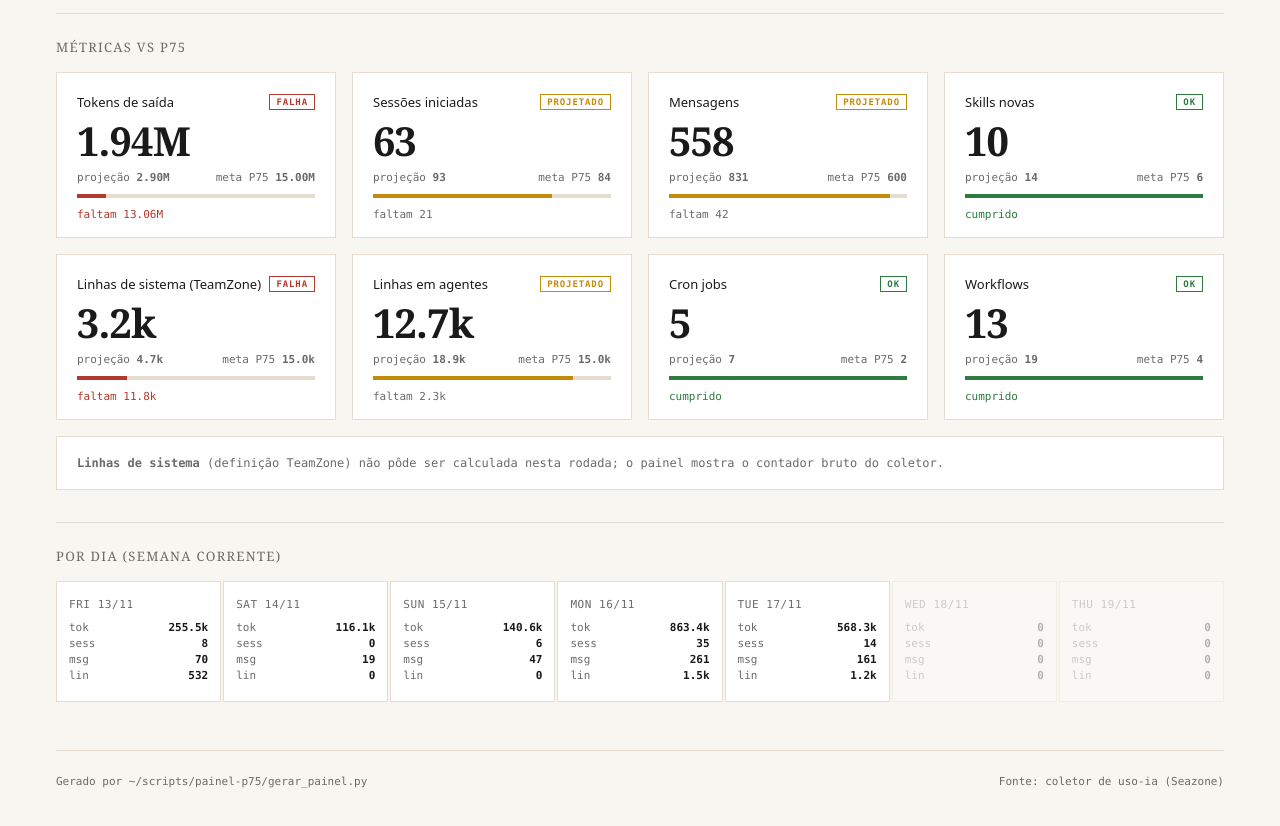
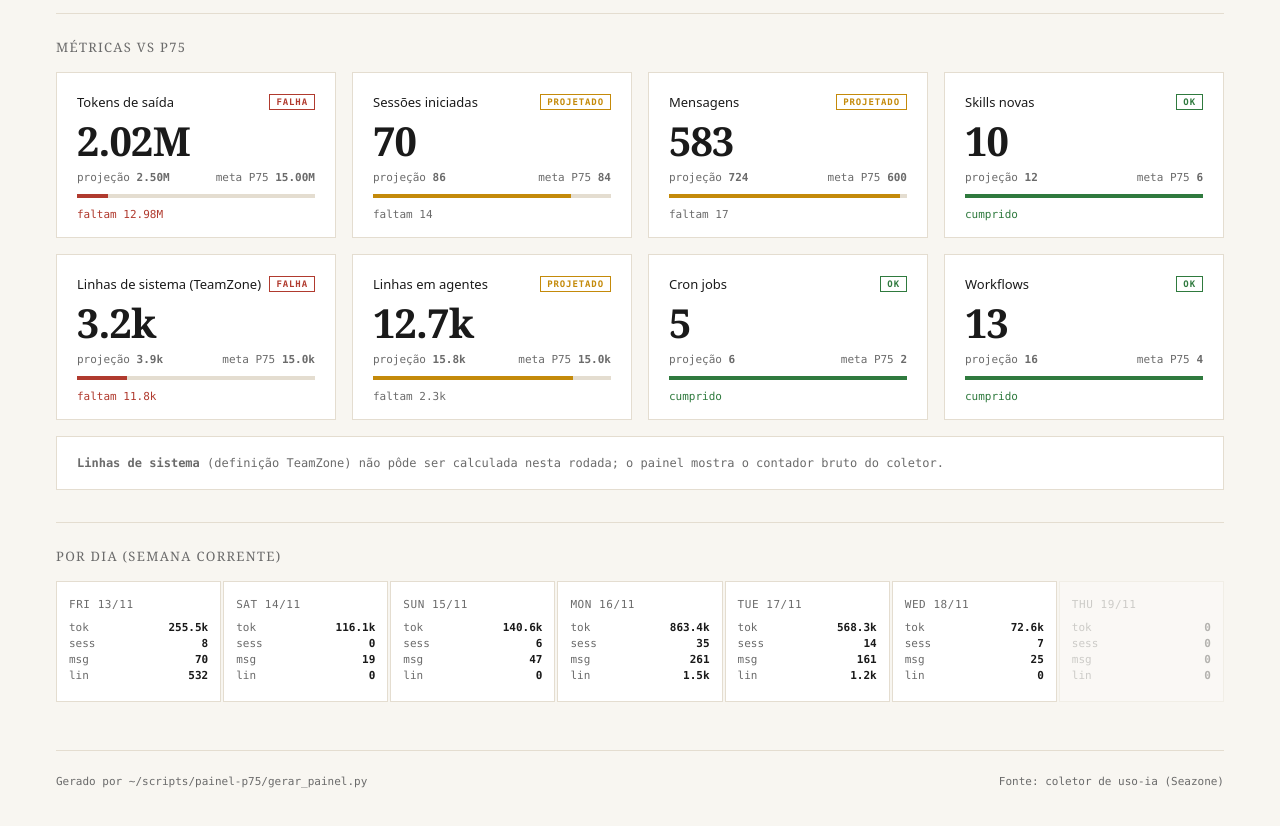
Before and after one commit to raayeoliveira/painel-p75, a plain HTML site: page index.html in a window 1280 px wide. Shown: the part 360-1186 px from the top of the page. Drawn offline with Linux system fonts and the light colour scheme.

Commit message:
atualiza painel P75 2026-11-19 08:14
Co-authored-by: Claude Opus 4.7 (1M context) <noreply@anthropic.com>

```diff
--- a/index.html
+++ b/index.html
@@ -69,7 +69,7 @@
     <div class="meta">
       <div>Rayanne Oliveira · BackOffice Franquias</div>
       <div>Semana 2026-W47 · 13/11 17h → 20/11 17h</div>
-      <div>Atualizado 18/11/2026 09:47 · 67% da semana rodado</div>
+      <div>Atualizado 19/11/2026 08:14 · 80% da semana rodado</div>
     </div>
   </header>
 
@@ -91,39 +91,39 @@
             <h3>Tokens de saída</h3>
             <span class="selo-falha">FALHA</span>
           </header>
-          <div class="numero">1.94M</div>
+          <div class="numero">2.02M</div>
           <div class="legenda">
-            <span>projeção <strong>2.90M</strong></span>
+            <span>projeção <strong>2.50M</strong></span>
             <span>meta P75 <strong>15.00M</strong></span>
           </div>
-          <div class="barra"><div class="preencher" style="width:12%"></div></div>
-          <div class="gap">faltam 13.06M</div>
+          <div class="barra"><div class="preencher" style="width:13%"></div></div>
+          <div class="gap">faltam 12.98M</div>
         </article>
         <article class="card projetado">
           <header>
             <h3>Sessões iniciadas</h3>
             <span class="selo-projetado">PROJETADO</span>
           </header>
-          <div class="numero">63</div>
+          <div class="numero">70</div>
           <div class="legenda">
-            <span>projeção <strong>93</strong></span>
+            <span>projeção <strong>86</strong></span>
             <span>meta P75 <strong>84</strong></span>
           </div>
-          <div class="barra"><div class="preencher" style="width:75%"></div></div>
-          <div class="gap">faltam 21</div>
+          <div class="barra"><div class="preencher" style="width:83%"></div></div>
+          <div class="gap">faltam 14</div>
         </article>
         <article class="card projetado">
           <header>
             <h3>Mensagens</h3>
             <span class="selo-projetado">PROJETADO</span>
           </header>
-          <div class="numero">558</div>
+          <div class="numero">583</div>
           <div class="legenda">
-            <span>projeção <strong>831</strong></span>
+            <span>projeção <strong>724</strong></span>
             <span>meta P75 <strong>600</strong></span>
           </div>
-          <div class="barra"><div class="preencher" style="width:93%"></div></div>
-          <div class="gap">faltam 42</div>
+          <div class="barra"><div class="preencher" style="width:97%"></div></div>
+          <div class="gap">faltam 17</div>
         </article>
         <article class="card ok">
           <header>
@@ -132,7 +132,7 @@
           </header>
           <div class="numero">10</div>
           <div class="legenda">
-            <span>projeção <strong>14</strong></span>
+            <span>projeção <strong>12</strong></span>
             <span>meta P75 <strong>6</strong></span>
           </div>
           <div class="barra"><div class="preencher" style="width:100%"></div></div>
@@ -145,7 +145,7 @@
           </header>
           <div class="numero">3.2k</div>
           <div class="legenda">
-            <span>projeção <strong>4.7k</strong></span>
+            <span>projeção <strong>3.9k</strong></span>
             <span>meta P75 <strong>15.0k</strong></span>
           </div>
           <div class="barra"><div class="preencher" style="width:21%"></div></div>
@@ -158,7 +158,7 @@
           </header>
           <div class="numero">12.7k</div>
           <div class="legenda">
-            <span>projeção <strong>18.9k</strong></span>
+            <span>projeção <strong>15.8k</strong></span>
             <span>meta P75 <strong>15.0k</strong></span>
           </div>
           <div class="barra"><div class="preencher" style="width:84%"></div></div>
@@ -171,7 +171,7 @@
           </header>
           <div class="numero">5</div>
           <div class="legenda">
-            <span>projeção <strong>7</strong></span>
+            <span>projeção <strong>6</strong></span>
             <span>meta P75 <strong>2</strong></span>
           </div>
           <div class="barra"><div class="preencher" style="width:100%"></div></div>
@@ -184,7 +184,7 @@
           </header>
           <div class="numero">13</div>
           <div class="legenda">
-            <span>projeção <strong>19</strong></span>
+            <span>projeção <strong>16</strong></span>
             <span>meta P75 <strong>4</strong></span>
           </div>
           <div class="barra"><div class="preencher" style="width:100%"></div></div>
@@ -235,11 +235,11 @@
           <div class="dia-metrica"><span>msg</span><strong>161</strong></div>
           <div class="dia-metrica"><span>lin</span><strong>1.2k</strong></div>
         </div>
-        <div class="dia vazio">
+        <div class="dia ativo">
           <div class="dia-rotulo">wed 18/11</div>
-          <div class="dia-metrica"><span>tok</span><strong>0</strong></div>
-          <div class="dia-metrica"><span>sess</span><strong>0</strong></div>
-          <div class="dia-metrica"><span>msg</span><strong>0</strong></div>
+          <div class="dia-metrica"><span>tok</span><strong>72.6k</strong></div>
+          <div class="dia-metrica"><span>sess</span><strong>7</strong></div>
+          <div class="dia-metrica"><span>msg</span><strong>25</strong></div>
           <div class="dia-metrica"><span>lin</span><strong>0</strong></div>
         </div>
         <div class="dia vazio">
```
